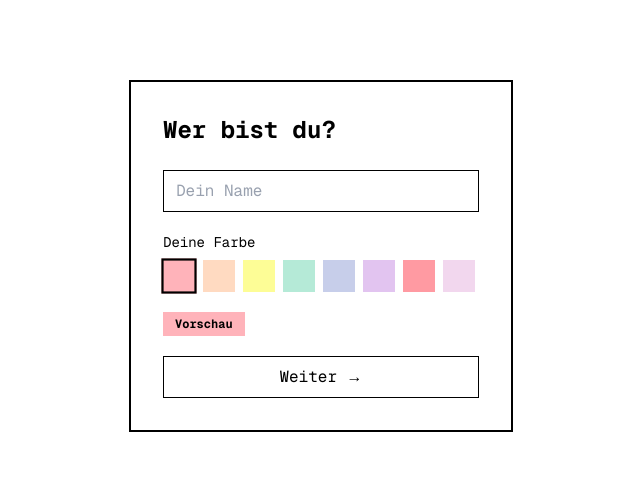
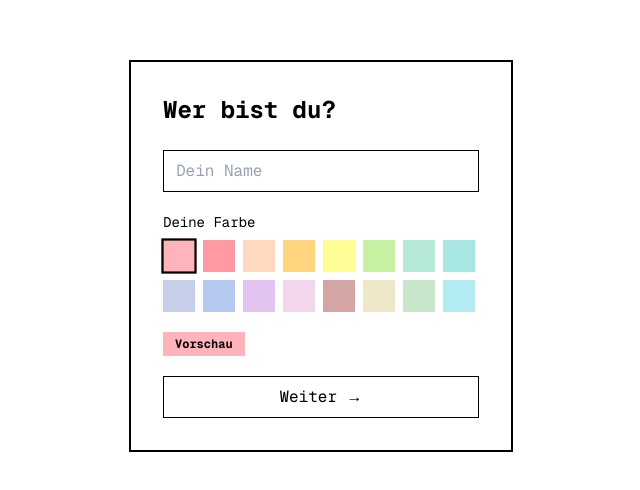
Before and after one commit to nestor-iriondo/office-zeit, a Next.js app: page / in a window 1280 px wide. Shown: the part 144-634 px from the top of the page, without its empty margins (319-959 px from the left). Built offline with nearby package versions, Linux system fonts and the light colour scheme; no server answers.

Commit message:
feat: implement color selection and update functionality in IdentityForm and related components

```diff
--- a/app/actions/identity.ts
+++ b/app/actions/identity.ts
@@ -23,3 +23,17 @@ export async function setIdentity(formData: FormData) {
 
   redirect("/")
 }
+
+export async function updateColor(formData: FormData) {
+  const color = formData.get("color") as string
+  const cookieStore = await cookies()
+  const person = cookieStore.get("officeZeitPerson")?.value
+  if (!person || !color) return
+
+  await prisma.person.update({
+    where: { name: person },
+    data: { color },
+  })
+
+  redirect("/")
+}
--- /dev/null
+++ b/app/color/page.tsx
@@ -0,0 +1,17 @@
+import { cookies } from "next/headers"
+import { redirect } from "next/navigation"
+import { prisma } from "../../lib/prisma"
+import ColorPicker from "../components/ColorPicker"
+
+export default async function ColorPage() {
+  const cookieStore = await cookies()
+  const person = cookieStore.get("officeZeitPerson")?.value
+
+  if (!person) redirect("/")
+
+  const personData = await prisma.person.findUnique({ where: { name: person } })
+
+  if (!personData) redirect("/")
+
+  return <ColorPicker person={person} currentColor={personData.color} />
+}
--- /dev/null
+++ b/app/components/ColorPicker.tsx
@@ -0,0 +1,10 @@
+import IdentityForm from "./IdentityForm"
+
+type Props = {
+  person: string
+  currentColor: string
+}
+
+export default function ColorPicker({ person, currentColor }: Props) {
+  return <IdentityForm person={person} currentColor={currentColor} />
+}
--- /dev/null
+++ b/app/components/IdentityForm.tsx
@@ -0,0 +1,100 @@
+"use client"
+
+import { useState } from "react"
+import { setIdentity, updateColor } from "../actions/identity"
+
+export const COLORS = [
+  "#FFB3BA",
+  "#FF9AA2",
+  "#FFDAC1",
+  "#FFD580",
+  "#FDFD96",
+  "#C7F2A4",
+  "#B5EAD7",
+  "#A8E6E2",
+  "#C7CEEA",
+  "#B5C8F0",
+  "#E2C4F0",
+  "#F2D7EE",
+  "#D4A5A5",
+  "#F0E6C8",
+  "#C8E6C9",
+  "#B2EBF2",
+]
+
+type Props = {
+  person?: string
+  currentColor?: string
+}
+
+export default function IdentityForm({ person, currentColor }: Props) {
+  const [selectedColor, setSelectedColor] = useState(currentColor ?? COLORS[0])
+  const [name, setName] = useState("")
+
+  const isExisting = !!person
+  const previewName = isExisting ? person : name || "Vorschau"
+
+  return (
+    <div className="min-h-screen flex items-center justify-center bg-white dark:bg-black text-black dark:text-white">
+      <div className="border-2 border-black dark:border-white p-8 w-full max-w-sm flex flex-col gap-6">
+        <h1 className="font-mono font-bold text-2xl">
+          {isExisting ? "Farbe ändern" : "Wer bist du?"}
+        </h1>
+
+        <form action={isExisting ? updateColor : setIdentity} className="flex flex-col gap-5">
+          {isExisting ? (
+            <div>
+              <p className="font-mono text-sm text-gray-500 dark:text-gray-400">Eingeloggt als</p>
+              <p className="font-mono font-bold text-lg">{person}</p>
+            </div>
+          ) : (
+            <input
+              type="text"
+              name="person"
+              required
+              placeholder="Dein Name"
+              value={name}
+              onChange={(e) => setName(e.target.value)}
+              className="border border-black dark:border-white bg-white dark:bg-black text-black dark:text-white font-mono px-3 py-2 w-full focus:outline-none focus:ring-1 focus:ring-black dark:focus:ring-white placeholder:text-gray-400"
+            />
+          )}
+
+          <div className="flex flex-col gap-2">
+            <span className="font-mono text-sm">Deine Farbe</span>
+            <div className="flex gap-2 flex-wrap">
+              {COLORS.map((color) => (
+                <button
+                  key={color}
+                  type="button"
+                  onClick={() => setSelectedColor(color)}
+                  style={{ backgroundColor: color }}
+                  className={`w-8 h-8 border-2 transition-transform cursor-pointer ${
+                    selectedColor === color
+                      ? "border-black scale-110"
+                      : "border-transparent"
+                  }`}
+                />
+              ))}
+            </div>
+          </div>
+
+          <div
+            className="font-mono text-xs px-3 py-1 self-start font-bold text-black"
+            style={{ backgroundColor: selectedColor }}
+          >
+            {previewName}
+          </div>
+
+          <input type="hidden" name="color" value={selectedColor} />
+
+          <button
+            type="submit"
+            className="border border-black dark:border-white font-mono px-4 py-2 hover:bg-black hover:text-white dark:hover:bg-white dark:hover:text-black transition-colors cursor-pointer"
+          >
+            {isExisting ? "Speichern →" : "Weiter →"}
+          </button>
+        </form>
+      </div>
+    </div>
+  )
+}
--- a/app/components/NamePicker.tsx
+++ b/app/components/NamePicker.tsx
@@ -1,75 +1,5 @@
-"use client"
-
-import { useState } from "react"
-import { setIdentity } from "../actions/identity"
-
-const COLORS = [
-  "#FFB3BA",
-  "#FFDAC1",
-  "#FDFD96",
-  "#B5EAD7",
-  "#C7CEEA",
-  "#E2C4F0",
-  "#FF9AA2",
-  "#F2D7EE",
-]
+import IdentityForm from "./IdentityForm"
 
 export default function NamePicker() {
-  const [selectedColor, setSelectedColor] = useState(COLORS[0])
-  const [name, setName] = useState("")
-
-  return (
-    <div className="min-h-screen flex items-center justify-center bg-white dark:bg-black text-black dark:text-white">
-      <div className="border-2 border-black dark:border-white p-8 w-full max-w-sm flex flex-col gap-6">
-        <h1 className="font-mono font-bold text-2xl">Wer bist du?</h1>
-
-        <form action={setIdentity} className="flex flex-col gap-5">
-          <input
-            type="text"
-            name="person"
-            required
-            placeholder="Dein Name"
-            value={name}
-            onChange={(e) => setName(e.target.value)}
-            className="border border-black dark:border-white bg-white dark:bg-black text-black dark:text-white font-mono px-3 py-2 w-full focus:outline-none focus:ring-1 focus:ring-black dark:focus:ring-white placeholder:text-gray-400"
-          />
-
-          <div className="flex flex-col gap-2">
-            <span className="font-mono text-sm">Deine Farbe</span>
-            <div className="flex gap-2 flex-wrap">
-              {COLORS.map((color) => (
-                <button
-                  key={color}
-                  type="button"
-                  onClick={() => setSelectedColor(color)}
-                  style={{ backgroundColor: color }}
-                  className={`w-8 h-8 border-2 transition-transform ${
-                    selectedColor === color
-                      ? "border-black scale-110"
-                      : "border-transparent"
-                  }`}
-                />
-              ))}
-            </div>
-          </div>
-
-          <div
-            className="font-mono text-xs px-3 py-1 self-start font-bold text-black"
-            style={{ backgroundColor: selectedColor }}
-          >
-            {name || "Vorschau"}
-          </div>
-
-          <input type="hidden" name="color" value={selectedColor} />
-
-          <button
-            type="submit"
-            className="border border-black dark:border-white font-mono px-4 py-2 hover:bg-black hover:text-white dark:hover:bg-white dark:hover:text-black transition-colors"
-          >
-            Weiter →
-          </button>
-        </form>
-      </div>
-    </div>
-  )
+  return <IdentityForm />
 }
--- a/app/page.tsx
+++ b/app/page.tsx
@@ -1,9 +1,11 @@
 import { cookies } from "next/headers"
+import Link from "next/link"
 import NamePicker from "./components/NamePicker"
 import WeekView from "./components/WeekView"
 import WeekTabs from "./components/WeekTabs"
 import Polling from "./components/Polling"
 import { getDefaultWeekOffset } from "../lib/dates"
+import { prisma } from "../lib/prisma"
 
 type Props = {
   searchParams: Promise<{ week?: string }>
@@ -22,11 +24,21 @@ export default async function Home({ searchParams }: Props) {
     ? parseInt(params.week)
     : getDefaultWeekOffset()
 
+  const personData = await prisma.person.findUnique({ where: { name: person } })
+
   return (
     <main className="p-8 flex flex-col gap-8">
       <div className="flex items-center justify-between">
         <h1 className="font-mono font-bold text-2xl">Wann bist du im Office?</h1>
-        <span className="font-mono text-sm text-gray-500">{person}</span>
+        <Link href="/color" className="flex items-center gap-2 group">
+          <div
+            className="w-4 h-4 border border-black dark:border-white group-hover:scale-110 transition-transform"
+            style={{ backgroundColor: personData?.color ?? "#e5e7eb" }}
+          />
+          <span className="font-mono text-sm text-gray-500 dark:text-gray-400 group-hover:text-black dark:group-hover:text-white transition-colors">
+            {person}
+          </span>
+        </Link>
       </div>
       <Polling />
       <WeekTabs activeOffset={weekOffset} />
```
Also changed, not shown: 1 other file (tests, documents, lock files or other folders).
